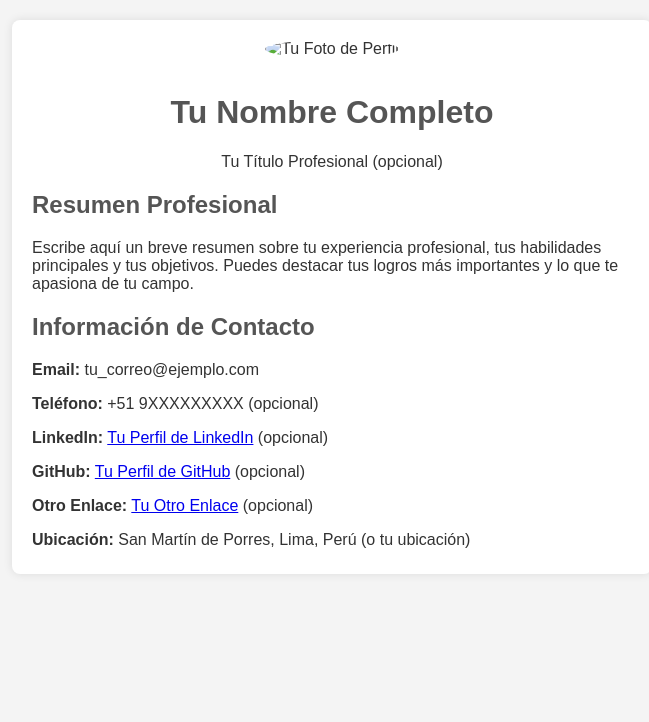
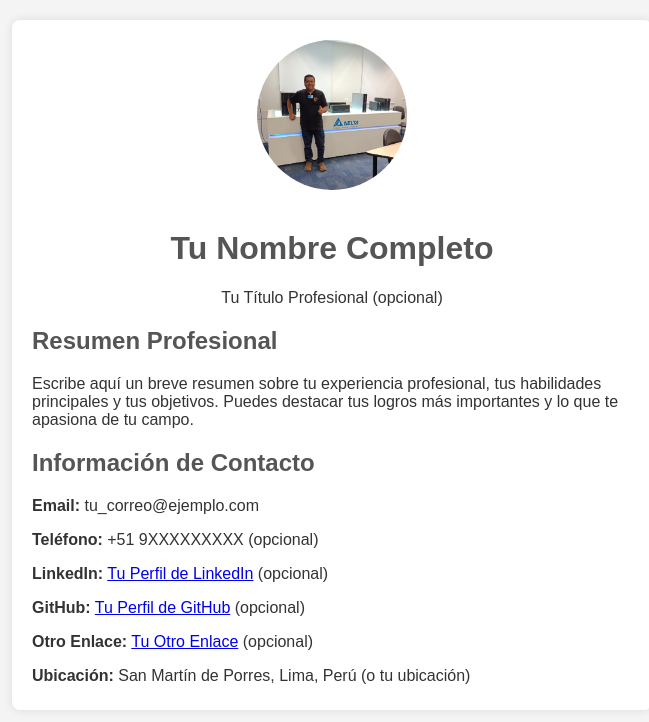
Before and after one commit to OMAR3d2602/OMAR3d2602.github.io, a plain HTML site: page index.html in a window 1280 px wide. Shown: the whole page, without its empty margins (308-957 px from the left). Drawn offline with Linux system fonts and the light colour scheme.

Commit message:
Update index.html

```diff
--- a/index.html
+++ b/index.html
@@ -41,7 +41,7 @@
 </head>
 <body>
     <div class="profile-container">
-        <img src="tu_foto.jpg" alt="Tu Foto de Perfil" class="profile-image">
+        <img src="IMG-20240418-WA0016.jpg" alt="Tu Foto de Perfil" class="profile-image">
         <h1>Tu Nombre Completo</h1>
         <p>Tu Título Profesional (opcional)</p>
 
```
